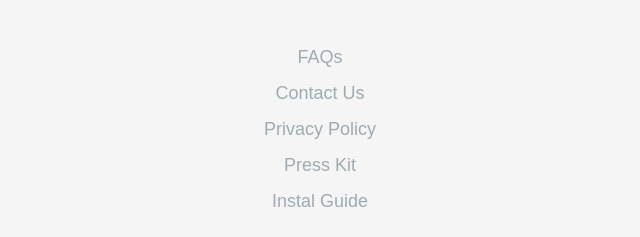
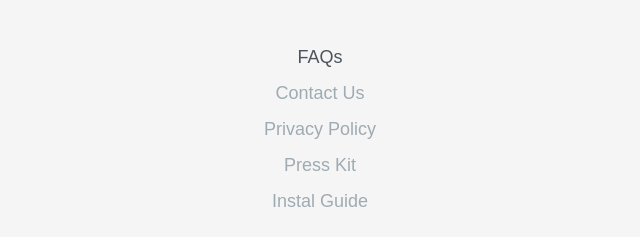
Before and after one commit to bernidl/Clipboard, a plain HTML site: page ClipboardLandingPageHub/clipboard-landing-page-master/index.html in a window 1280 px wide. In both pictures the pointer is over the link "FAQs". Shown: the part 4086-4323 px from the top of the page, 320-960 px from the left. Drawn offline with Linux system fonts and the light colour scheme; a web font is replaced by a local one.

Commit message:
hover changes

```diff
--- a/ClipboardLandingPageHub/clipboard-landing-page-master/style.css
+++ b/ClipboardLandingPageHub/clipboard-landing-page-master/style.css
@@ -291,6 +291,9 @@ footer {
     font-size: 1.8rem;
     font-weight: 400;
 }
+.footer-info li a:hover {
+    color: var(--Dark-Grayish-Blue);
+}
 .footer-social__media {
     display: flex;
     flex-direction: row;
```
